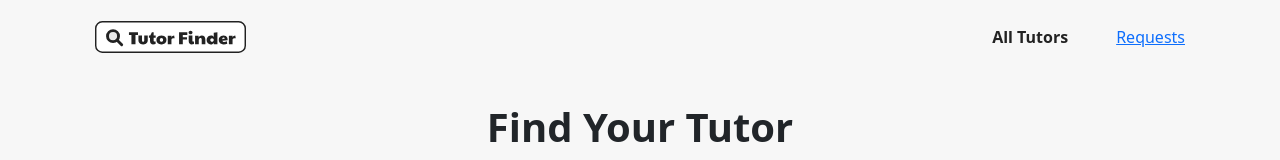
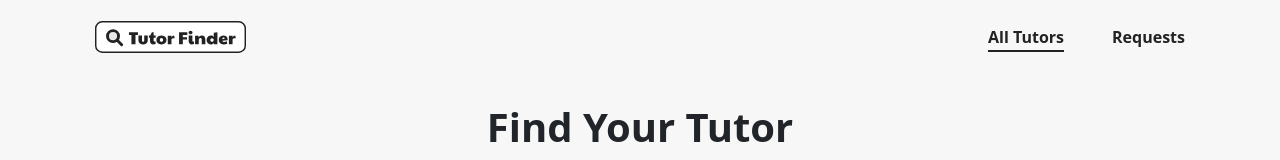
Before and after one commit to Manojlovic1998/find-tutor-vue-spa, a Vue app: page / in a window 1280 px wide. Shown: the top 160 px of the page. Built offline with nearby package versions, Linux system fonts and the light colour scheme.

Commit message:
Add active... link class style

```diff
--- a/src/components/UI/BaseNavigation.vue
+++ b/src/components/UI/BaseNavigation.vue
@@ -29,9 +29,22 @@ nav {
   height: 2rem;
 }
 
+a {
+  text-decoration: none;
+  font-weight: 600;
+  color: #222222;
+}
+
 .router-link-active {
   text-decoration: none;
   font-weight: 600;
   color: #222222;
+  padding-bottom: 2px;
+  border-bottom: 2px solid #222222;
+}
+
+.nav-logo > a.router-link-active {
+  border: none;
+  padding-bottom: 0px;
 }
 </style>
```
